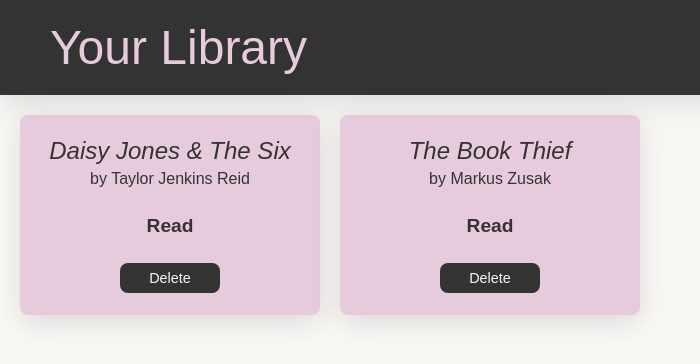
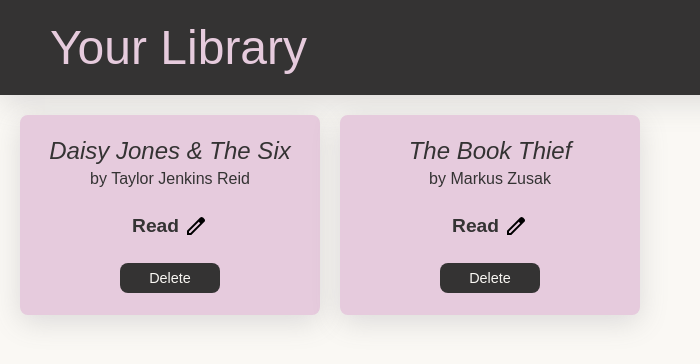
Before and after one commit to bella-t22/book-library, a plain HTML site: page index.html in a window 1280 px wide. Shown: the full height of the page, 0-700 px from the left. Drawn offline with Linux system fonts and the light colour scheme; a web font is replaced by a local one.

Commit message:
Add ability to change read status with icon

```diff
--- a/app.css
+++ b/app.css
@@ -152,6 +152,12 @@ main {
     margin: 0;
 }
 
+.change-read {
+    display: flex;
+    align-items: center;
+    gap: 5px;
+}
+
 .has-read {
     font-weight: 600;
     font-size: 1.2rem;
--- a/index.html
+++ b/index.html
@@ -37,7 +37,7 @@
                         <label for="read">Read</label>
                     </div>
                     <div class="radio-input">
-                        <input type="radio" id="not-read" name="has-read" value="Not-read">
+                        <input type="radio" id="not-read" name="has-read" value="Not Read">
                         <label for="not-read">Not Read</label>
                     </div>
                 </div>
--- a/index.js
+++ b/index.js
@@ -70,10 +70,16 @@ function createCard(newBook) {
     author.classList.add('author');
     author.textContent = `by ${newBook.author}`;
     titleContainer.appendChild(author);
+    const changeRead = document.createElement('div');
+    changeRead.classList.add('change-read');
+    newCard.appendChild(changeRead);
     const hasRead = document.createElement('p');
     hasRead.classList.add('has-read');
     hasRead.textContent = newBook.hasRead;
-    newCard.appendChild(hasRead);
+    changeRead.appendChild(hasRead);
+    const icon = document.createElement('img');
+    icon.src = 'icons/edit_FILL0_wght400_GRAD0_opsz24.svg';
+    changeRead.appendChild(icon);
     const deleteBtn = document.createElement('button');
     deleteBtn.classList.add('delete');
     deleteBtn.textContent = 'Delete';
@@ -81,6 +87,14 @@ function createCard(newBook) {
 
     deleteBtn.addEventListener('click', () => {
         deleteBook(title.textContent, newCard);
+    })
+
+    icon.addEventListener('click', () => {
+        if (hasRead.textContent == 'Read') {
+            return hasRead.textContent = 'Not Read';
+        } else if (hasRead.textContent == 'Not Read') {
+            return hasRead.textContent = 'Read';
+        }
     })
 }
 
```
Also changed, not shown: icons/edit_FILL0_wght400_GRAD0_opsz24.svg (added).
